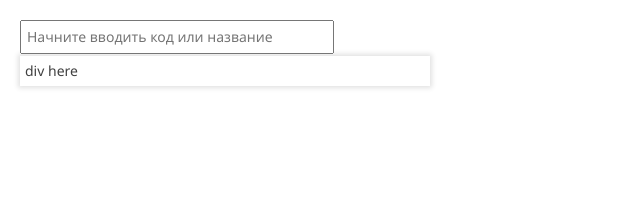
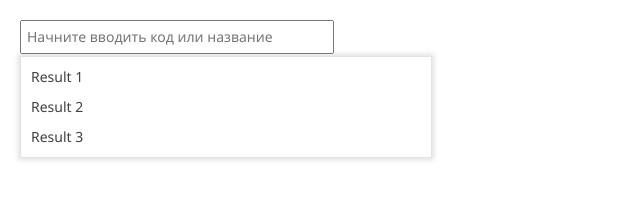
Before and after one commit to alex-y-kuznetsov/Autocomplete, a plain HTML site: page index.html in a window 1280 px wide. Shown: the whole page, without its empty margins (0-640 px from the left). Drawn offline with Linux system fonts and the light colour scheme.

Commit message:
form fixes

```diff
--- a/css/style.css
+++ b/css/style.css
@@ -16,6 +16,17 @@ body {
 #result-city {
   margin-top: 2px;
   width: 400px;
-  border: 1px solid ##e3e3e3;
+  border: 1px solid #e3e3e3;
   box-shadow: 0 0 5px 2px #e1e1e1;
 }
+#result-city p {
+  display: block;
+  margin: 0;
+  padding: 5px;
+  cursor: pointer;
+  color: #404040;
+}
+#result-city p:hover {
+  background-color: #5199db;
+  color: #ffffff;
+}
--- a/index.html
+++ b/index.html
@@ -9,6 +9,10 @@
   </head>
   <body>
     <input type="text" id="autocomplete-city" placeholder="Начните вводить код или название">
-    <div id="result-city">div here</div>
+    <div id="result-city">
+      <p>Result 1</p>
+      <p>Result 2</p>
+      <p>Result 3</p>
+    </div>
   </body>
 </html>
```
